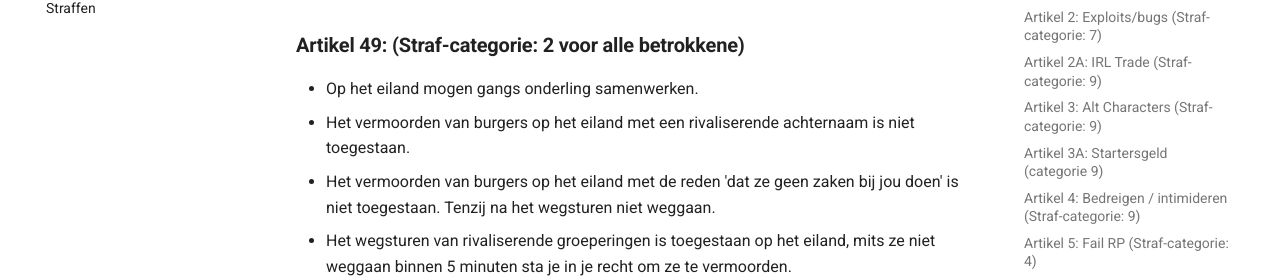
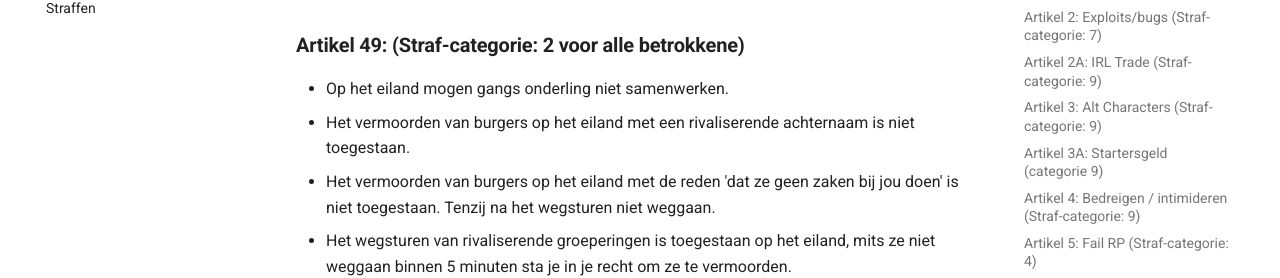
Before and after one commit to ZuiderVeenRP/apv, an MkDocs documentation site: the page built from docs/algemeen.md, in a window 1280 px wide and 900 px high, scrolled down 20381 px. Shown: the part 181-459 px from the top of the window. Built offline with MkDocs 1.6.1 and Material for MkDocs 9.7.7, drawn with Linux system fonts in a browser that asks for light colours; comment, search, counter and statistics services are not loaded.

Commit message:
Update algemeen.md

```diff
--- a/docs/algemeen.md
+++ b/docs/algemeen.md
@@ -457,7 +457,7 @@ Voorbeelden onder bovenstaand zijn uitspraken als "L" in Twitter.
 - Bovenstaande geldt ook als je naar het eiland vlucht in een achtervolging met de Kmar/politie.
 
 ### **Artikel 49: (Straf-categorie: 2 voor alle betrokkene)**
-- Op het eiland mogen gangs onderling samenwerken.
+- Op het eiland mogen gangs onderling niet samenwerken.
 - Het vermoorden van burgers op het eiland met een rivaliserende achternaam is niet toegestaan.
 - Het vermoorden van burgers op het eiland met de reden  'dat ze geen zaken bij jou doen' is niet toegestaan. Tenzij na het wegsturen niet weggaan.
 -  Het wegsturen van rivaliserende groeperingen is toegestaan op het eiland, mits ze niet weggaan binnen 5 minuten sta je in je recht om ze te vermoorden.
```
